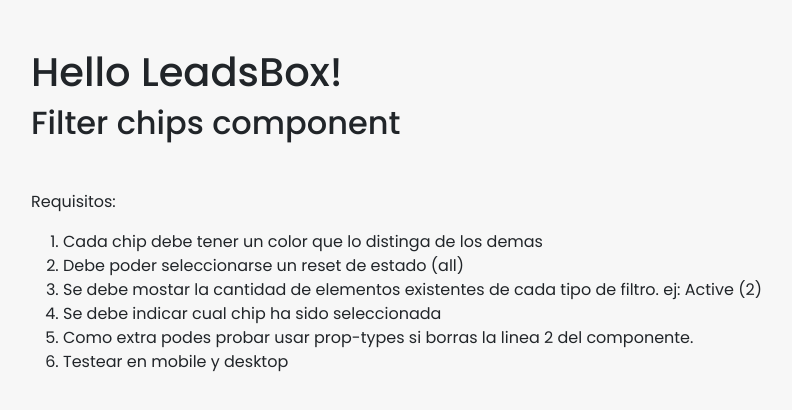
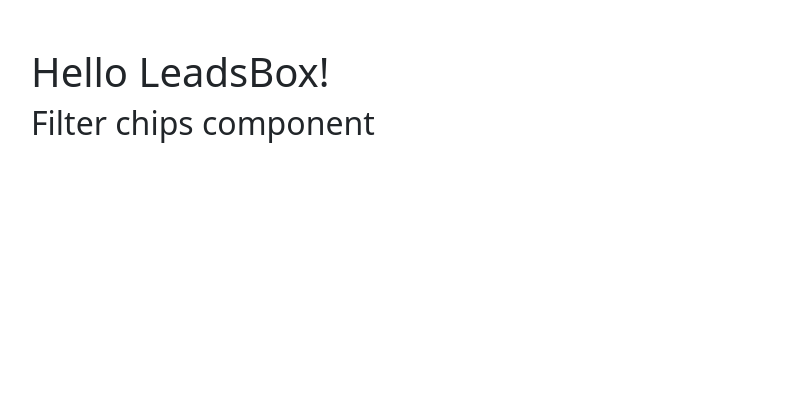
Before and after one commit to CrisGraciano/leadsboxfilter, a React (Create React App) app: page / in a window 1280 px wide. Shown: the top 410 px of the page, without its empty margins (17-809 px from the left). Built offline with nearby package versions, Linux system fonts and the light colour scheme; the HTML template or start-up script is replaced by a standard one.

Commit message:
app.js file cleaned

```diff
--- a/src/App.jsx
+++ b/src/App.jsx
@@ -1,43 +1,21 @@
-/* eslint-disable no-unreachable */
-import React, { useState } from 'react';
-import './App.scss';
-import DbResponses from './JSON/getAllEstimatesResponse.json';
-import FilterChips from './components/UI/FilterChips';
+import React, { useState, useEffect } from 'react';
+import { fetchEstimates, searchEstimateByFilter } from './components/utils';
 
-function App() {
 // 1. Respuesta que obtenemos del servidor en formato JSON.
 // Podes verla en la consola del navegador.
 // Procesa los datos para que puedas usarlos en el componente de la forma que quieras.
 // Los datos que te serviran son dentro de las quotes: status_label, status_class, quote_status_id
 // Y ME OLVIDE DE MOSTRATE: "quote_statuses" es un array de objetos que tiene los datos base los status.
-  const data = DbResponses;
 // eslint-disable-next-line no-console
-  console.log(data);
-
 // 2. Este es el array de objetos que se esta usando para mostrar los filtros. Te recomiendo crear uno nuevo a partir de los datos sin procesar con los datos extras necesarios cumplir los requirimientos.
 // Tene en cuenta al procesar los datos que te da el servidor, que el valor de "value" tiene que ser unico (por eso no solo usamos Active, etc).
 // El valor de "label" es el que se muestra en pantalla.
 // Extra: el valor no necesariamente es una sola pablabra, puede ser un string con espacios, como "partially paid".
+function App() {
   return (
     <div className="App m-5">
       <h1>Hello LeadsBox!</h1>
       <h2 className="mb-5">Filter chips component</h2>
-
-      <p>Requisitos:</p>
-      <ol>
-        <li>Cada chip debe tener un color que lo distinga de los demas</li>
-        <li>Debe poder seleccionarse un reset de estado (all) </li>
-        <li>
-          Se debe mostar la cantidad de elementos existentes de cada tipo de
-          filtro. ej: Active (2)
-        </li>
-        <li>Se debe indicar cual chip ha sido seleccionada</li>
-        <li>
-          Como extra podes probar usar prop-types si borras la linea 2 del
-          componente.
-        </li>
-        <li>Testear en mobile y desktop</li>
-      </ol>
     </div>
   );
 }
```
Lines whose indentation alone changed are shown as unchanged.
